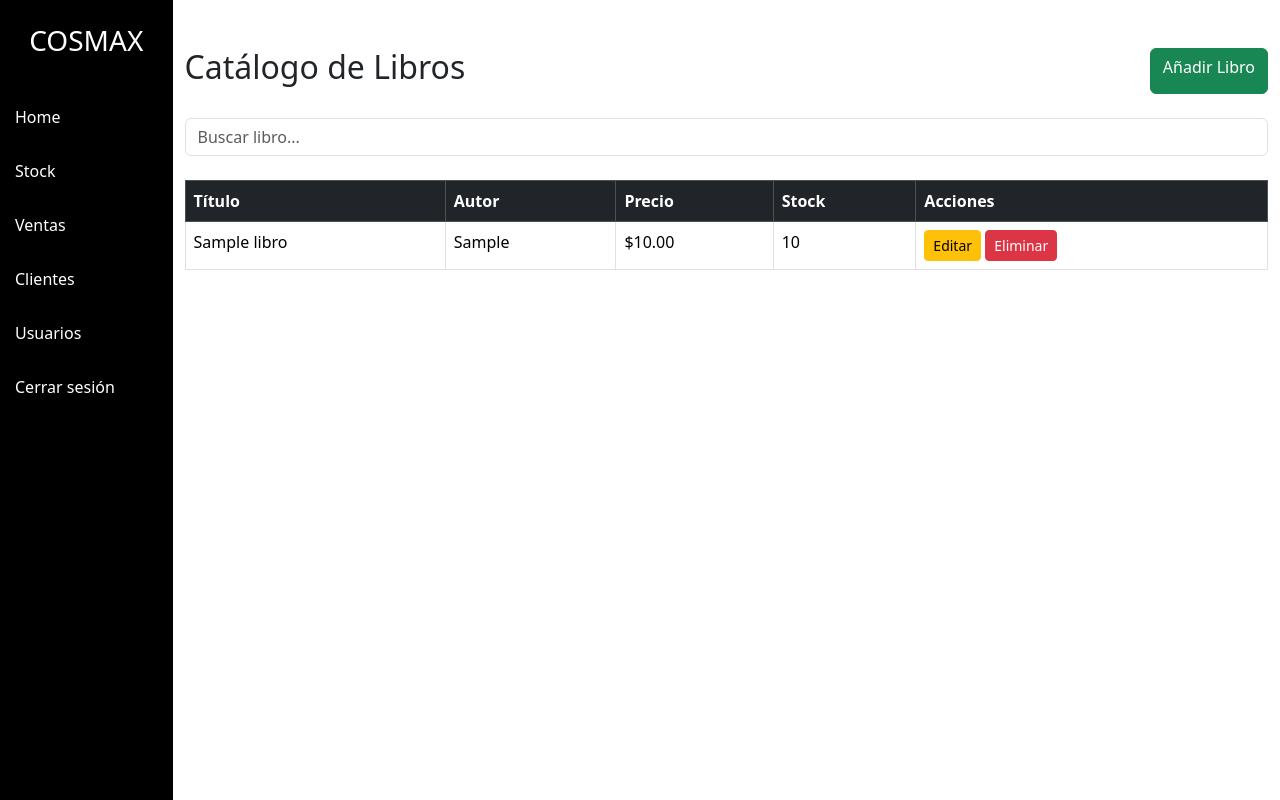
After one commit to facundoDVinci/Cosmax_libreria, a Django app: page /catalogo/ in a window 1280 px wide. The commit adds this page. Run offline with Django 5.2, Linux system fonts and the light colour scheme; a user stored in the database is signed in; tables that the repository leaves empty hold one stand-in row (values such as "Sample post"); parts of the project's set-up code (start-up, migrations or seed data) failed here and were passed over.

Commit message:
Agregado la pagina de catalogo de Libros
Clase Libro y la pagina de catalogo agregada, todavia no se pueden agregar, editar o eliminar Libros.

```diff
--- a/sistema/cosmax/admin.py
+++ b/sistema/cosmax/admin.py
@@ -1,4 +1,5 @@
 from django.contrib import admin
-from .models import Usuario
+from .models import Usuario, Libro
 
 admin.site.register(Usuario)
+admin.site.register(Libro)
--- a/sistema/cosmax/models.py
+++ b/sistema/cosmax/models.py
@@ -23,3 +23,13 @@ class Usuario(AbstractUser):
 
     def es_empleado(self):
         return self.rol == self.EMPLEADO
+
+class Libro(models.Model):
+
+    titulo = models.CharField(max_length=200)
+    autor = models.CharField(max_length=100)
+    precio = models.DecimalField(max_digits=5, decimal_places=2)
+    stock = models.PositiveIntegerField()
+
+    def __str__(self):
+        return self.titulo
--- /dev/null
+++ b/sistema/cosmax/template/catalogo.html
@@ -0,0 +1,118 @@
+
+<!DOCTYPE html>
+<html lang="es">
+<head>
+    <meta charset="UTF-8">
+    <meta name="viewport" content="width=device-width, initial-scale=1.0">
+    <title>Catálogo</title>
+
+    <link href="https://cdn.jsdelivr.net/npm/bootstrap@5.3.3/dist/css/bootstrap.min.css" rel="stylesheet">
+    <style>
+
+        body{
+            background-color:#ffffff;
+        }
+
+        .sidebar{
+            width:200px;
+            min-height:100vh;
+            background:#000000;
+        }
+
+        .sidebar a{
+            color:white;
+            display:block;
+            padding:15px;
+            text-decoration: none;
+        }
+
+        .sidebar a:hover{
+            background:#343a40;
+        }
+
+    </style>
+</head>
+<body>
+<div class="d-flex">
+
+    <div class="sidebar text-white">
+
+        <h3 class="text-center py-4">COSMAX</h3>
+
+        <a href="{% url 'vista_index' %}">Home</a>
+        <a href="#">Stock</a>
+        <a href="#">Ventas</a>
+        <a href="#">Clientes</a>
+        <a href="#">Usuarios</a>
+        <a href="#">Cerrar sesión</a>
+
+    </div>
+
+    <div class="container mt-5">
+
+        <div class="d-flex justify-content-between mb-4">
+            <h2>Catálogo de Libros</h2>
+            <a href="{% url 'agregar_libro' %}" class="btn btn-success">Añadir Libro</a>
+        </div>
+
+
+        <form method="GET" class="mb-4">
+
+            <input
+                type="text"
+                name="buscar"
+                class="form-control"
+                placeholder="Buscar libro..."
+                value="{{ busqueda }}"
+            >
+
+        </form>
+
+
+        <table class="table table-bordered bg-white">
+
+            <thead class="table-dark">
+                <tr>
+                    <th>Título</th>
+                    <th>Autor</th>
+                    <th>Precio</th>
+                    <th>Stock</th>
+                    <th>Acciones</th>
+                </tr>
+            </thead>
+
+            <tbody>
+
+            {% for libro in libros %}
+            <tr>
+
+                <td>{{ libro.titulo }}</td>
+                <td>{{ libro.autor }}</td>
+                <td>${{ libro.precio }}</td>
+                <td>{{ libro.stock }}</td>
+
+                <td>
+
+                    <a href="{% url 'editar_libro' libro.id %}" class="btn btn-warning btn-sm">Editar</a>
+
+                    <a href="{% url 'eliminar_libro' libro.id %}" class="btn btn-danger btn-sm">Eliminar</a>
+
+                </td>
+
+            </tr>
+            {% empty %}
+
+            <tr>
+                <td colspan="5" class="text-center">No hay libros</td>
+            </tr>
+
+            {% endfor %}
+
+            </tbody>
+
+        </table>
+
+    </div>
+</div>
+</body>
+</html>
--- a/sistema/cosmax/template/index.html
+++ b/sistema/cosmax/template/index.html
@@ -48,7 +48,7 @@
 
         <h3 class="text-center py-4">COSMAX</h3>
 
-        <a href="#">Libros</a>
+        <a href="{% url 'catalogo' %}">Libros</a>
         <a href="#">Stock</a>
         <a href="#">Ventas</a>
         <a href="#">Clientes</a>
@@ -69,7 +69,7 @@
             <div class="col-md-3">
                 <div class="card dashboard p-4">
                     <h5>Total de Libros</h5>
-                    <h2>0</h2>
+                    <h2>{{ total_libros }}</h2>
                 </div>
             </div>
 
--- a/sistema/cosmax/urls.py
+++ b/sistema/cosmax/urls.py
@@ -21,5 +21,10 @@ from . import views
 urlpatterns = [
     path('admin/', admin.site.urls),
     path('', views.login_view, name='login'),
-     path('index/',views.vista_index ,name='vista_index'),
+    path('index/', views.vista_index ,name='vista_index'),
+    path('catalogo/', views.catalogo, name='catalogo'),
+    path('catalogo/agregar/', views.agregar_libro, name='agregar_libro'),
+    path('catalogo/editar/<int:libro_id>/', views.editar_libro, name='editar_libro'),
+    path('catalogo/eliminar/<int:libro_id>/', views.eliminar_libro, name='eliminar_libro'),
+
 ]
--- a/sistema/cosmax/views.py
+++ b/sistema/cosmax/views.py
@@ -1,6 +1,8 @@
-from django.shortcuts import render, redirect
+from django.shortcuts import render, redirect, get_object_or_404
 from django.contrib.auth import authenticate, login
 from django.contrib.auth.decorators import login_required
+from .models import Libro
+
 def login_view(request):
 
     if request.method == 'POST':
@@ -23,4 +25,94 @@ def login_view(request):
 
 @login_required
 def vista_index(request):
-    return render(request, 'index.html')
+    total_libros = Libro.objects.count()
+
+    unidades_stock = sum(
+        libro.stock for libro in Libro.objects.all()
+    )
+
+    stock_bajo = Libro.objects.filter(
+        stock__lte=3
+    ).count()
+
+    contexto = {
+        'total_libros': total_libros,
+        'unidades_stock': unidades_stock,
+        'stock_bajo': stock_bajo
+    }
+
+    return render(request, 'index.html', contexto)
+
+@login_required
+def catalogo(request):
+
+    busqueda = request.GET.get('buscar', '')
+
+    libros = Libro.objects.filter(
+        titulo__icontains=busqueda
+    )
+
+    return render(
+        request,
+        'catalogo.html',
+        {
+            'libros': libros,
+            'busqueda': busqueda
+        }
+    )
+
+
+@login_required
+def agregar_libro(request):
+
+    if request.method == 'POST':
+
+        Libro.objects.create(
+            titulo=request.POST['titulo'],
+            autor=request.POST['autor'],
+            precio=request.POST['precio'],
+            stock=request.POST['stock']
+        )
+
+        return redirect('catalogo')
+
+    return render(request, 'agregar_libro.html')
+
+
+@login_required
+def editar_libro(request, libro_id):
+
+    libro = get_object_or_404(
+        Libro,
+        id=libro_id
+    )
+
+    if request.method == 'POST':
+
+        libro.titulo = request.POST['titulo']
+        libro.autor = request.POST['autor']
+        libro.precio = request.POST['precio']
+        libro.stock = request.POST['stock']
+
+        libro.save()
+
+        return redirect('catalogo')
+
+    return render(
+        request,
+        'editar_libro.html',
+        {'libro': libro}
+    )
+
+
+@login_required
+def eliminar_libro(request, libro_id):
+
+    libro = get_object_or_404(
+        Libro,
+        id=libro_id
+    )
+
+    libro.delete()
+
+    return redirect('catalogo')
```
Also changed, not shown: sistema/cosmax/migrations/0001_initial.py, sistema/cosmax/migrations/0002_libro.py (added), sistema/db.sqlite3.
